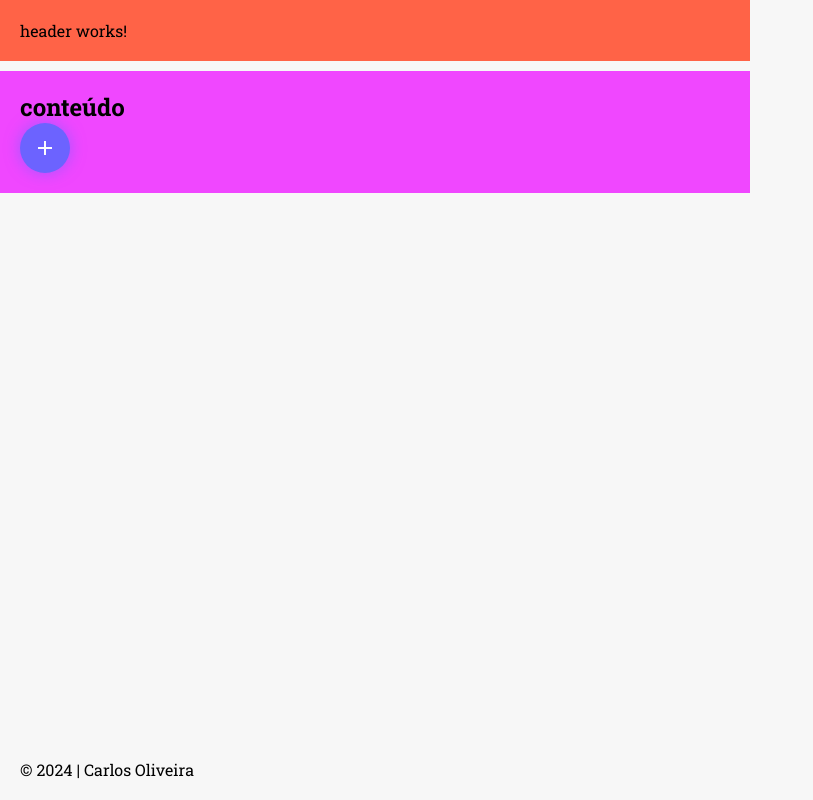
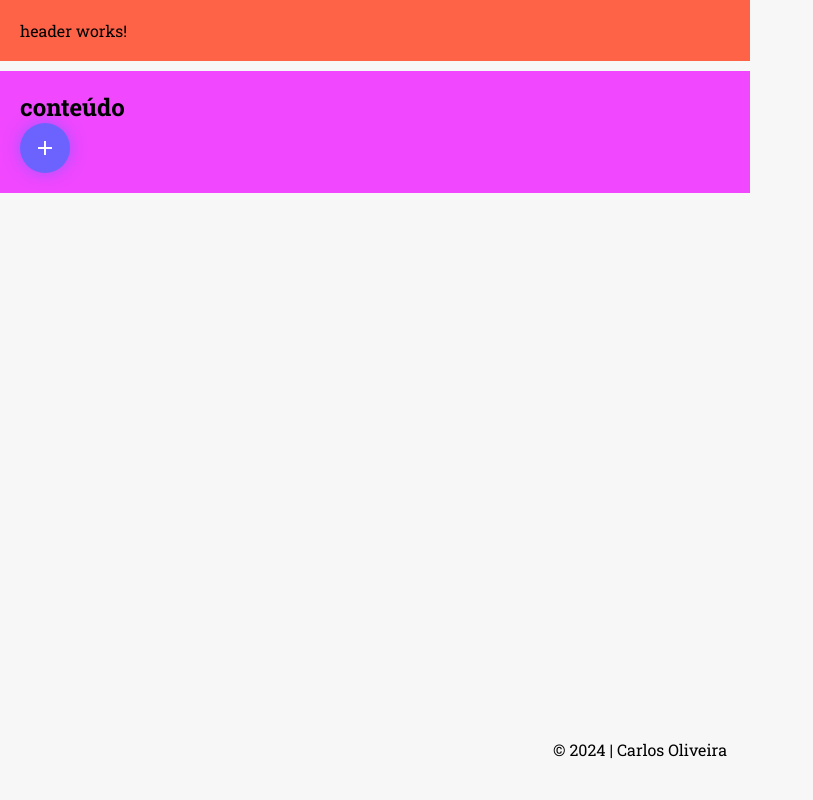
Before and after one commit to carlossroliveira/AngularTodoList, an Angular app: page / in a window 1280 px wide. Shown: the whole page, without its empty margins (0-813 px from the left). Built offline with nearby package versions, Linux system fonts and the light colour scheme.

Commit message:
Feat: Implementação de novos estilos no footer

```diff
--- a/src/app/components/footer/footer.component.scss
+++ b/src/app/components/footer/footer.component.scss
@@ -1,4 +1,6 @@
 .container {
-  padding: 20px;
-  width: 100%;
+  padding: 40px;
+  display: flex;
+  align-items: center;
+  justify-content: center;
 }
```
